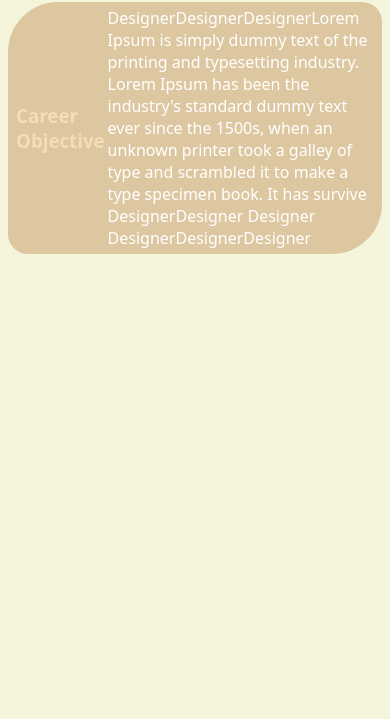
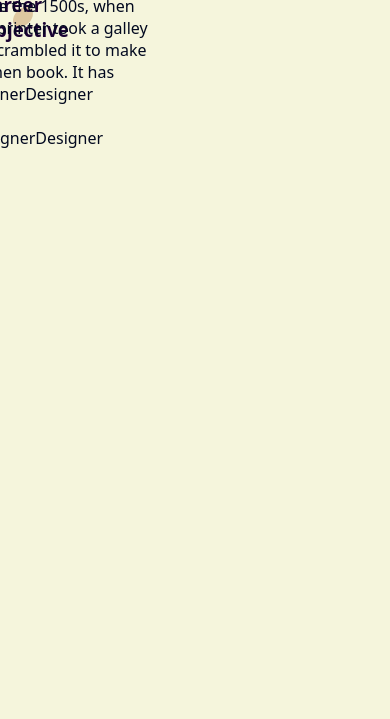
Before and after one commit to ZaksDodo/zaksdodo.github.io, a plain HTML site: page index.html in a window 390 px wide. Shown: the part 125-844 px from the top of the page. Drawn offline with Linux system fonts and the light colour scheme.

Commit message:
Update style.css

```diff
--- a/style.css
+++ b/style.css
@@ -100,15 +100,18 @@ body{
        justify-content: center;
        align-items: center;
        display: inline-flex;
-       margin: 5px;
-       padding: 5px;
+       margin: 10px;
+       padding: 10px;
+       position: relative;
     }
     .career h3{
-       color: wheat;
+       color: #1a0233;
        margin-left: 3px;
+       position: absolute;
     }
     .career p{
-       color: white;
-       margin-left: 3px;
+       color: #02091f;
+       margin-left: 5px;
+       position: absolute;
     }
 }
```
